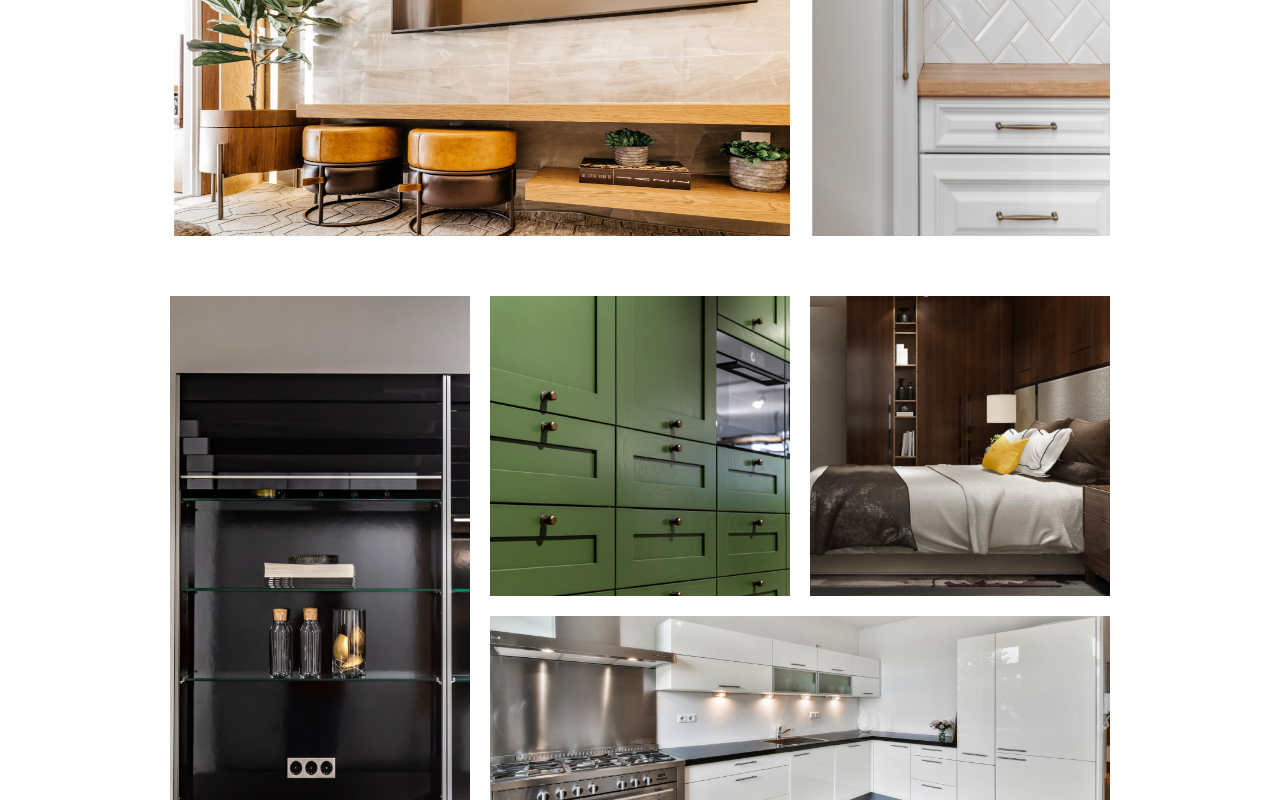
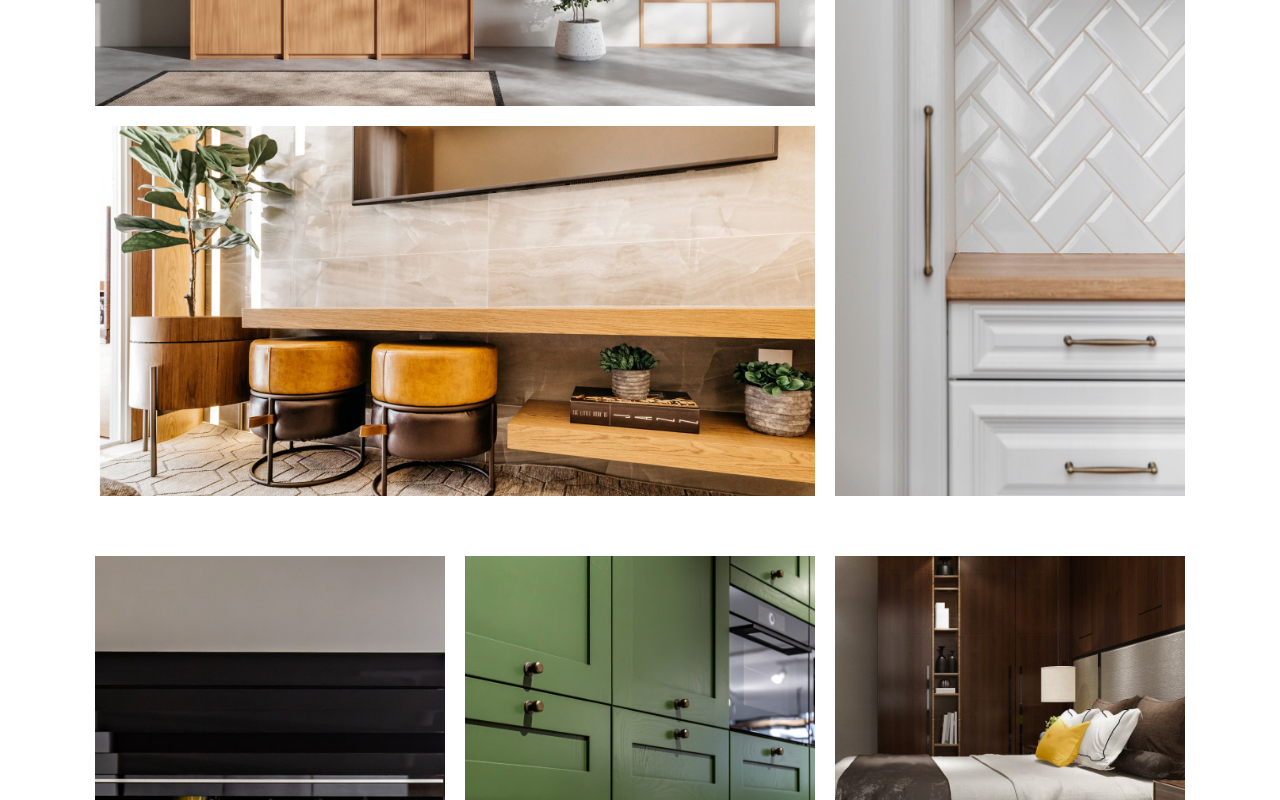
Before and after one commit to Luam-Novais/Moveis-Planejados, a React (Vite) app: page / in a window 1280 px wide. Shown: the part 2200-3000 px from the top of the page. Built offline with nearby package versions, Linux system fonts and the light colour scheme.

Commit message:
Meu primeiro commit

```diff
--- a/src/assets/components/GridImages/GridImages.jsx
+++ b/src/assets/components/GridImages/GridImages.jsx
@@ -6,15 +6,15 @@ const GridImages = () => {
     <section className={styles.container}>
         <h2>Explore ideias<span>.</span></h2>
         <div className={styles.gridContainer1}>
-            <img className={`img ${styles.imgDeitada} ${styles.img1}`} src="./public/assets/grid/img-grid1.jpg" alt="" />
-            <img className={`img ${styles.imgDeitada} ${styles.img2}`} src="./public/assets/grid/img-grid2.jpg" alt="" />
-            <img className={`img ${styles.imgEmPe} ${styles.img3}`} src="./public/assets/grid/img-grid3.jpg" alt="" />
+            <img className={`${styles.img} ${styles.imgDeitada} ${styles.img1}`} src="./public/assets/grid/img-grid1.jpg" alt="" />
+            <img className={`${styles.img} ${styles.imgDeitada} ${styles.img2}`} src="./public/assets/grid/img-grid2.jpg" alt="" />
+            <img className={`${styles.img} ${styles.imgEmPe} ${styles.img3}`} src="./public/assets/grid/img-grid3.jpg" alt="" />
         </div>
         <div className={styles.gridContainer2}>
-            <img className={`img ${styles.imgEmPe} ${styles.img4}`} src="./public/assets/grid/img-grid4.jpg" alt="" />
-            <img className={`img ${styles.imgQua} ${styles.img5}`} src="./public/assets/grid/img-grid5.jpg" alt="" />
-            <img className={`img ${styles.imgQua} ${styles.img6}`} src="./public/assets/grid/img-grid6.jpg" alt="" />
-            <img className={`img ${styles.imgDeitada} ${styles.img7}`} src="./public/assets/grid/img-grid7.jpg" alt="" />
+            <img className={`${styles.img} ${styles.imgEmPe} ${styles.img4}`} src="./public/assets/grid/img-grid4.jpg" alt="" />
+            <img className={`${styles.img} ${styles.imgQua} ${styles.img5}`} src="./public/assets/grid/img-grid5.jpg" alt="" />
+            <img className={`${styles.img} ${styles.imgQua} ${styles.img6}`} src="./public/assets/grid/img-grid6.jpg" alt="" />
+            <img className={`${styles.img} ${styles.imgDeitada} ${styles.img7}`} src="./public/assets/grid/img-grid7.jpg" alt="" />
         </div>
     </section>
   )
--- a/src/assets/components/GridImages/GridImages.module.css
+++ b/src/assets/components/GridImages/GridImages.module.css
@@ -1,16 +1,16 @@
 .container{
-    min-width: 100vw;
     min-height: 100vh;
-    padding: 20px;
-    display: flex;
-    flex-direction: column;
-    align-items: center;
+   display: grid;
+   padding: 40px;
+   justify-content: center;
 }
 .container > h2{
     font-size: 2rem;
     font-family: poppins, sans-serif;
     color: #000;
     font-weight: 500;
+    justify-self: start;
+    margin-bottom: 20px;
 }
 .container > h2 > span{
     color: #FFC300;
@@ -18,7 +18,7 @@
 
 .gridContainer1{
     display: grid;
-    grid-template-columns: 300px 300px 300px;
+    grid-template-columns: 350px 350px 300px;
     gap: 20px;
 }
 .img{
@@ -27,25 +27,31 @@
     object-position: center;
     margin: 0px;
     padding: 0px;
+    transition: all .4s ease;
 }
-.imgDeitada{
-    width: 620px;
-    height: 260px;
+.img:hover{
+    transform: scale(1.01);
+    box-shadow: 8px 8px 8px rgba(0, 0, 0, 0.4);
+}
+.img1,
+.img2{
+    width: 720px;
+    height: 370px;
 }
 .img2{
     grid-row: 2/3;
 }
 .imgEmPe{
-    width: 300px;
+    width: 350px;
 }
 .img3{
     grid-column: 3/4;
     grid-row: 1/3;
-    height: 540px
+    height: 760px
 }
 .gridContainer2{
     display: grid;
-    grid-template-columns: 300px 300px 300px;
+    grid-template-columns: 350px 350px 350px;
     gap: 20px;
 }
 .img4{
@@ -53,8 +59,8 @@
     grid-row: 4/6;
 }
 .imgQua{
-    width: 300px;
-    height: 300px;
+    width: 350px;
+    height: 350px;
     grid-row: 4/5;
 }
 .img5{
@@ -65,10 +71,12 @@
 }
 .img4{
     grid-row: 4/6;
-    height: 580px;
+    height: 720px;
+    width: 350px;
 }
 .img7{
     grid-column: 2/-1;
     grid-row: 5/6;
-    width: 620px;
+    width: 720px;
+    height: 350px;
 }
```
